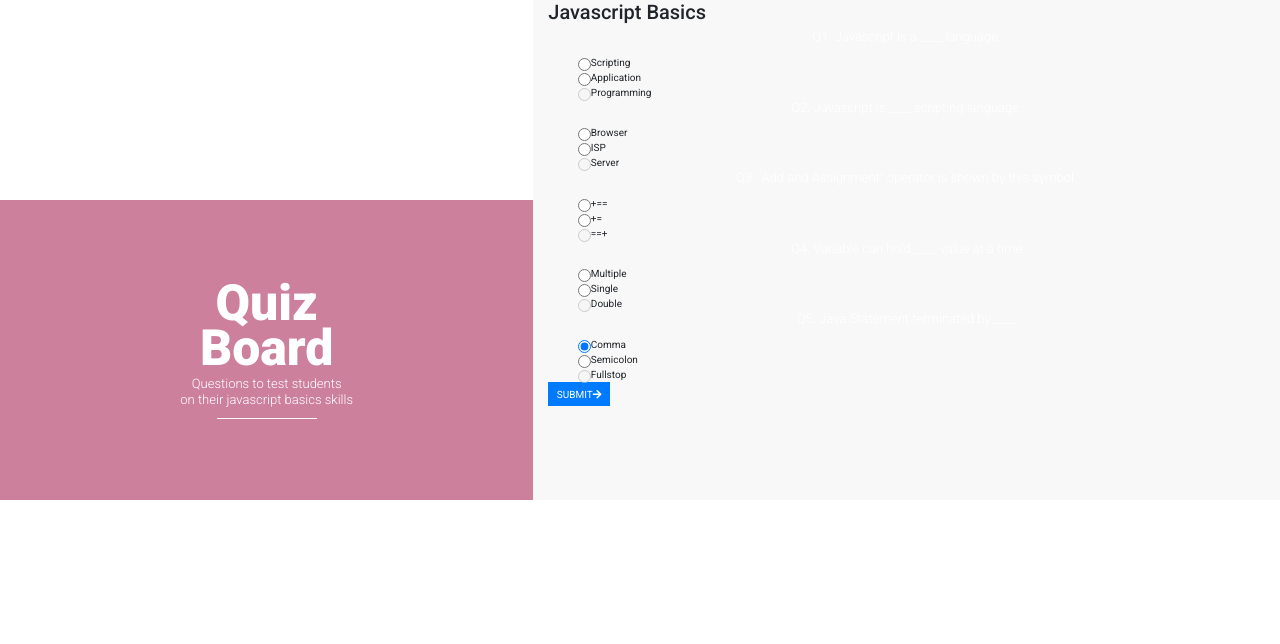
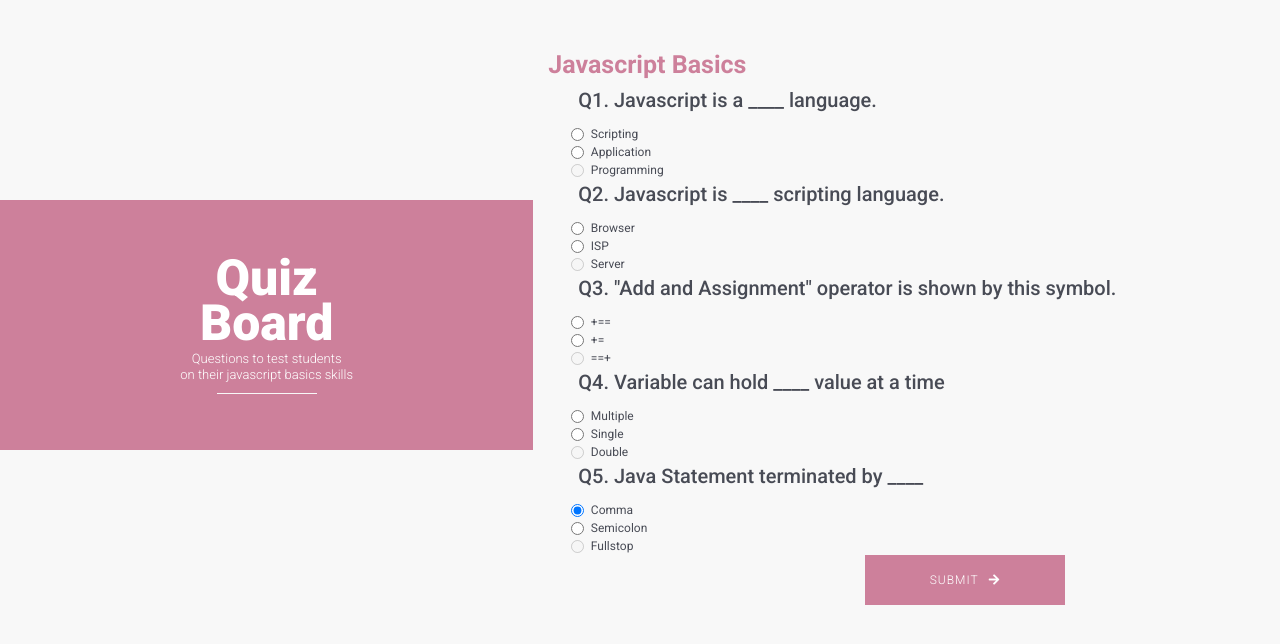
Before and after one commit to imekenye/Quiz-board, a plain HTML site: page index.html in a window 1280 px wide. Drawn offline with Linux system fonts and the light colour scheme.

Commit message:
add and style .btn,.fas and form classes

```diff
--- a/css/style.css
+++ b/css/style.css
@@ -2,20 +2,20 @@ html,body {
     font-family: 'Roboto', sans-serif;
 }
 
-.container {
+.container-fluid {
     height: 100vh;
     background-color: #f8f8f8;
 }
 .board-description {
     background-color: #CD809B;
-    height: 30rem;
+    height: 25rem;
     justify-content: center;
     margin-top: 20rem;
 }
 .questions {
     background-color: #f8f8f8;
 }
-h1,p {
+h1 {
     color: white;
     text-align: center;
 }
@@ -25,10 +25,19 @@ h1 {
     line-height: 0.9;
 }
 
-p {
+h2 {
+    color: #CD809B;
+    font-size: 2.5rem;
+    font-weight: 700;
+    margin-top: 5rem;
+}
+
+p.quizBoardp {
     font-size: 1.3rem;
     line-height: 1.2;
     font-weight: 300;
+    color: white;
+    text-align: center;
 }
 .line1 {
     height: 0.1rem;
@@ -36,3 +45,43 @@ p {
     background-color: #f8f8f8;
     align-self: center;
 }
+p#question {
+    color: #484B55;
+    font-weight: 500;
+    font-size: 2rem;
+}
+
+.form-check {
+    font-size: 1.2rem;
+    color: #484B55;
+}
+
+.form-check-input {
+    margin-left: -2rem;
+}
+
+a#submit-btn {
+    background-color: #CD809B;
+    width: 20rem;
+    height: 10rem;;
+    color: white;
+}
+
+.btn-primary {
+    background-color: #CD809B;
+    border: none;
+    border-radius: none;
+    padding: 1rem 2rem;
+    float: right;
+    width: 20rem;
+    height: 5rem;
+    margin-right: 20rem;
+    margin-bottom: 10rem;
+    font-size: 1.2rem;
+    letter-spacing: 0.1rem;
+    font-weight: 200;
+}
+
+.fas {
+    margin-left: 1rem;
+}
```
